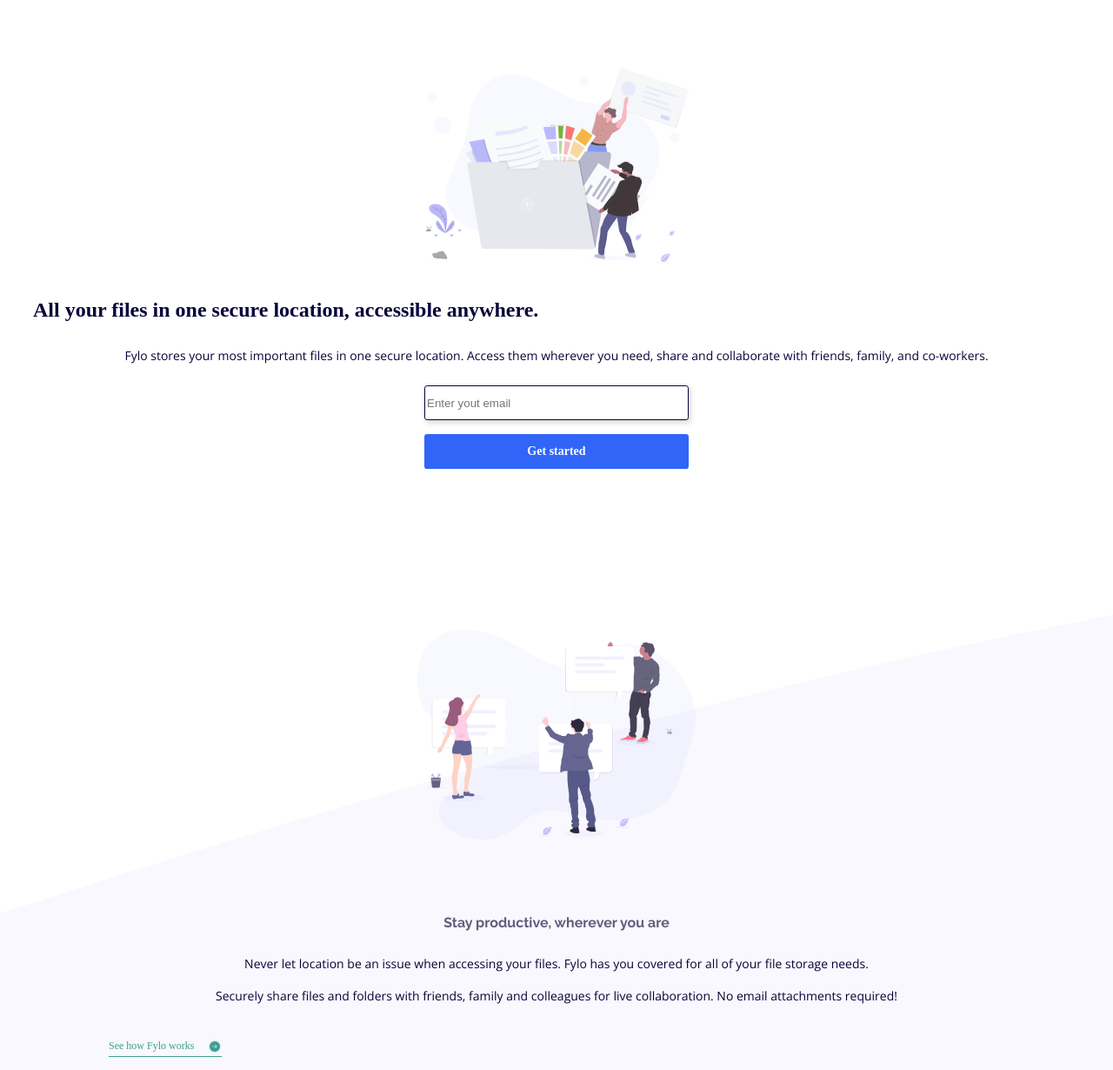
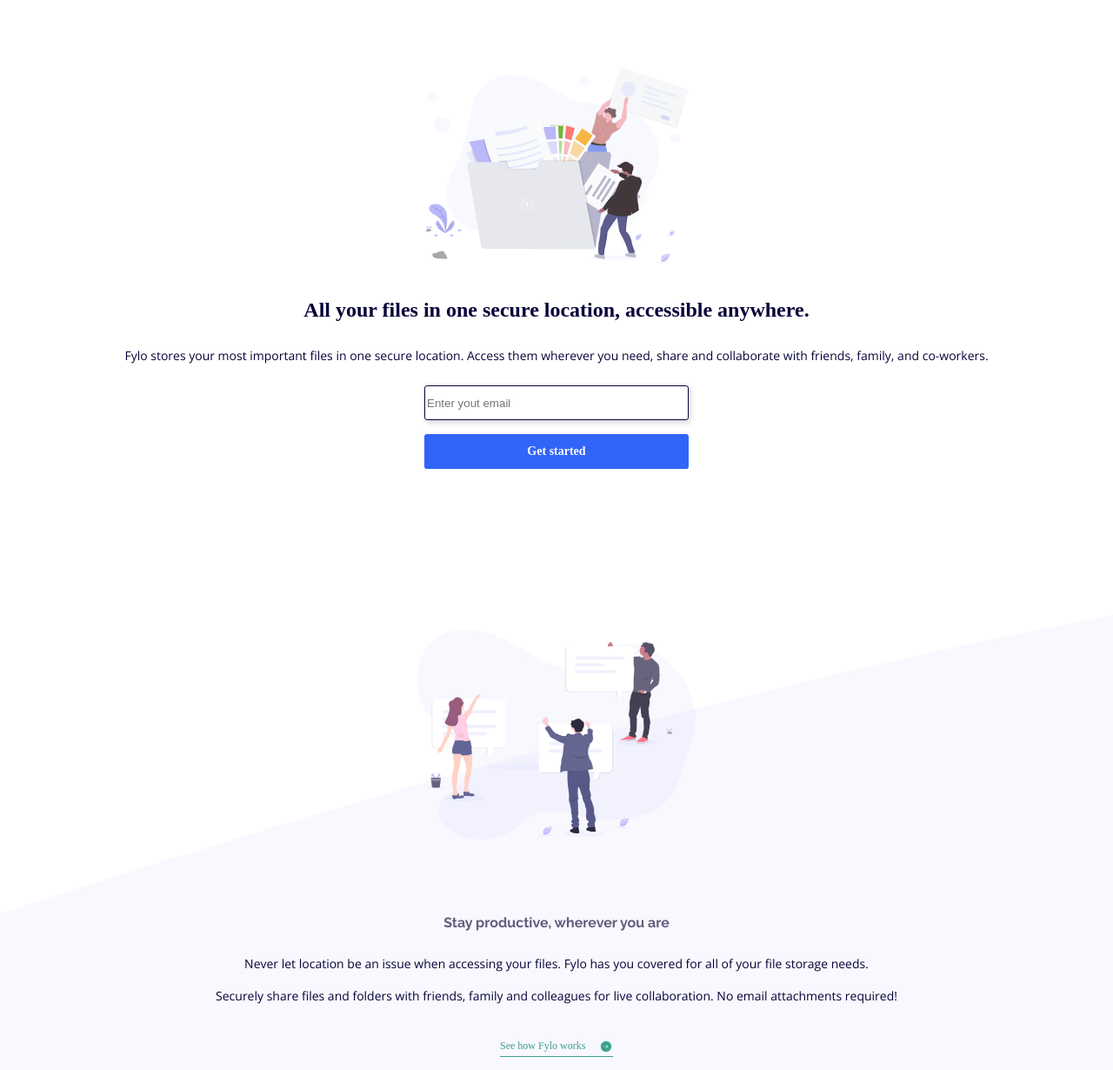
Before and after one commit to gigakhrz/Fylo-landig-page, a plain HTML site: page index.html in a window 1280 px wide. Shown: the part 70-1300 px from the top of the page at 87% size. Drawn offline with nearby package versions, Linux system fonts and the light colour scheme.

Commit message:
debug was done on h1 and a tegs

```diff
--- a/style.css
+++ b/style.css
@@ -77,7 +77,7 @@
     color: var(--darkblue);
     display: flex;
     align-items: center;
-    margin: 0 10px ;
+    margin: 0 auto ;
 }
 
 .first-half p{
@@ -155,7 +155,6 @@
 }
 
 a{
-    margin-top: 20px;
     display: flex;
     align-items: center;
     text-decoration: none;
@@ -164,7 +163,7 @@
     font-size: 12px;
     line-height: 16.3;
     height: 24px;
-    margin-left: 100px;
+    margin: 20px auto 0;
     color: hsla(170, 45%, 43%, 1);
 }
 
@@ -360,3 +359,8 @@
         max-height: 31px;
     }
 }
+
+@media screen and (min-width: 1024px) {
+
+
+}
```
